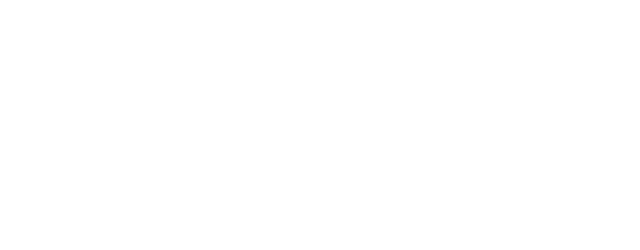
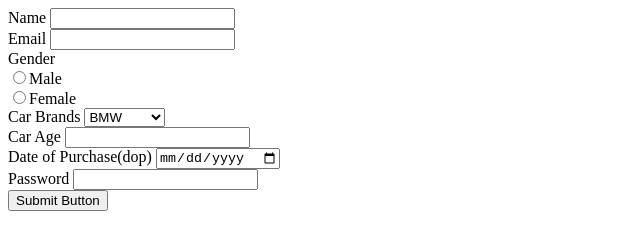
Before and after one commit to acciojob/car-insurance-form-suyash1702, a website: page main.html in a window 1280 px wide. Shown: the whole page, without its empty margins (0-640 px from the left). Drawn offline with Linux system fonts and the light colour scheme.

Commit message:
created a submission

```diff
--- a/main.html
+++ b/main.html
@@ -8,6 +8,29 @@
 
 <body>
 	<!-- the entire body must be written by student -->
+	<form mmethod="post">
+	<label for="name">Name</label>
+	<input type="text" id="name" required/><br>
+	<label for="email">Email</label>
+	<input type="email" id="email" required/><br>
+	<label for="gender">Gender</label><br>
+	<input type="radio" id="gender_m" name="gender" required/>Male<br>
+	<input type="radio" id="gender_f" name="gender" required/>Female<br>
+	<label for="cars">Car Brands</label>
+	<select id="cars">
+		<option>BMW</option>
+		<option>Audi</option>
+		<option>Mercedez</option>
+	</select><br>
+	<label for="carage">Car Age</label>
+	<input type="number" id="carage" required/><br>
+	<label for="dop">Date of Purchase(dop)</label>
+	<input type="date" id="dop" required/><br>
+	<label for="password">Password</label>
+	<input type="password" id="password" required/><br>
+	<button type="submit">Submit Button</button>
+	</form>
+
     <script type="text/javascript" src="./script.js">
 </script>
 
```
